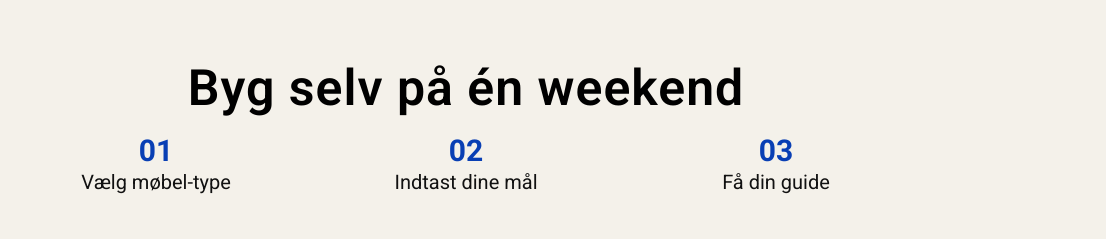
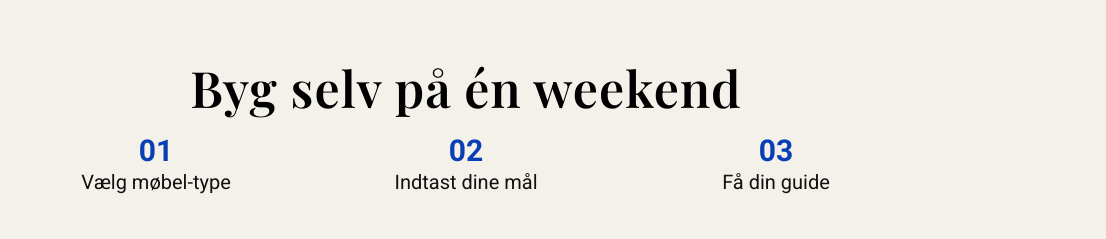
Before and after one commit to fredeschmidt/byg-nemt-selv, a website: page index.html in a window 1280 px wide. Shown: the top 239 px of the page, 174-1280 px from the left. Drawn offline with Linux system fonts and the light colour scheme.

Commit message:
Playfair font

```diff
--- a/components/header/header.scss
+++ b/components/header/header.scss
@@ -44,6 +44,7 @@
 
 .header-title {
   margin: 0;
+  font-family: var(--font-family-header);
   font-weight: var(--font-weight-semibold);
   font-style: normal;
   font-size: 50px;
--- a/styles/_fonts.scss
+++ b/styles/_fonts.scss
@@ -29,3 +29,19 @@
   font-weight: 400;
   font-display: swap;
 }
+
+@font-face {
+  font-family: "Playfair Display";
+  src: url("../fonts/PlayfairDisplay-VariableFont_wght.ttf") format("truetype");
+  font-style: normal;
+  font-weight: 400 900;
+  font-display: swap;
+}
+
+@font-face {
+  font-family: "Playfair Display";
+  src: url("../fonts/PlayfairDisplay-Italic-VariableFont_wght.ttf") format("truetype");
+  font-style: italic;
+  font-weight: 400 900;
+  font-display: swap;
+}
--- a/styles/global.scss
+++ b/styles/global.scss
@@ -6,6 +6,8 @@
 :root {
   --header-height: 112px;
   --font-family-base: "Roboto", sans-serif;
+  --font-family-header: "Playfair Display", serif;
+  --font-family-accent: "Playfair Display", serif;
   --font-weight-regular: 400;
   --font-weight-semibold: 600;
   --font-weight-bold: 700;
```
Also changed, not shown: fonts/PlayfairDisplay-Italic-VariableFont_wght.ttf (added), fonts/PlayfairDisplay-VariableFont_wght.ttf (added), styles/global.css, 1 other file.
